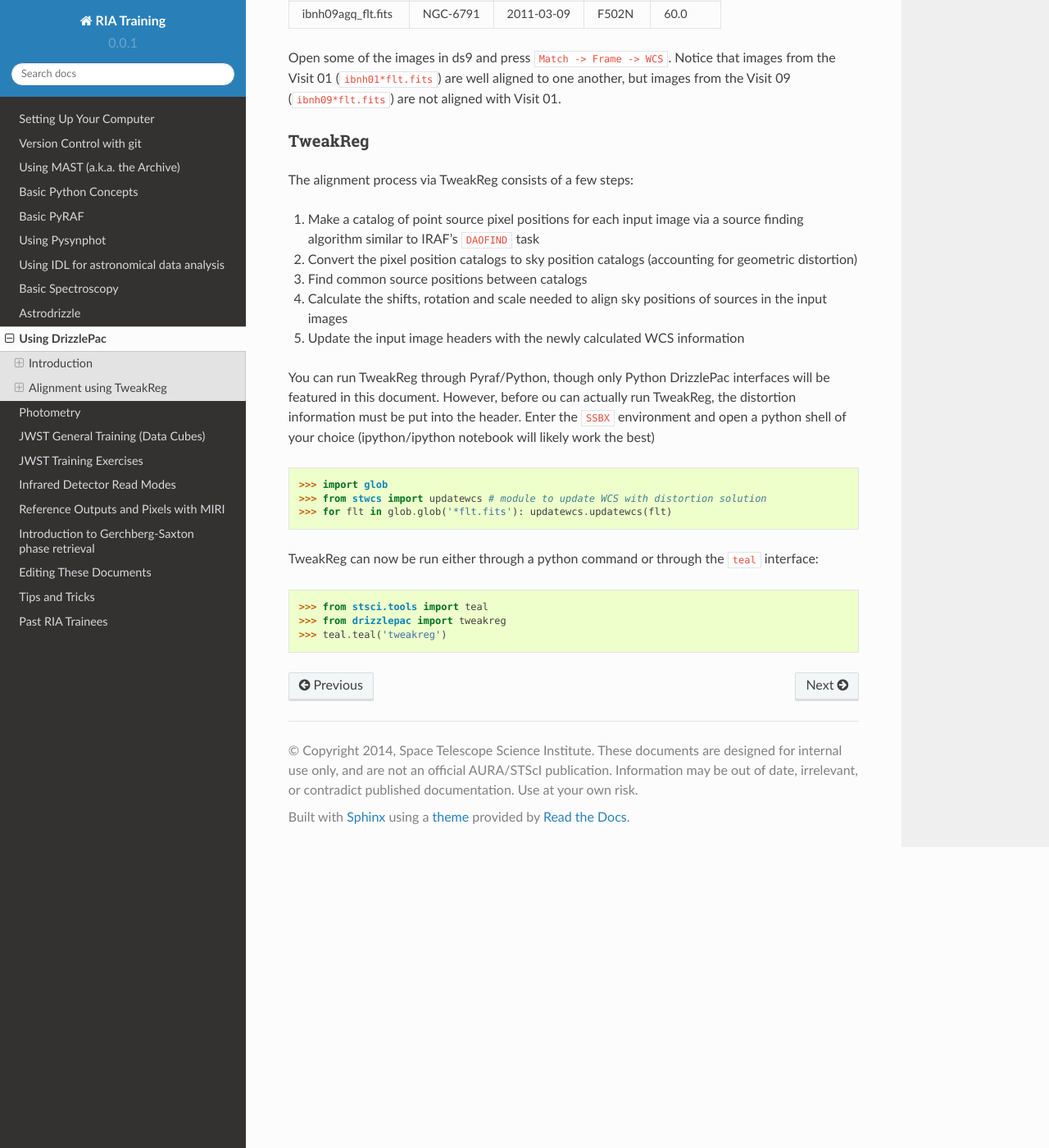
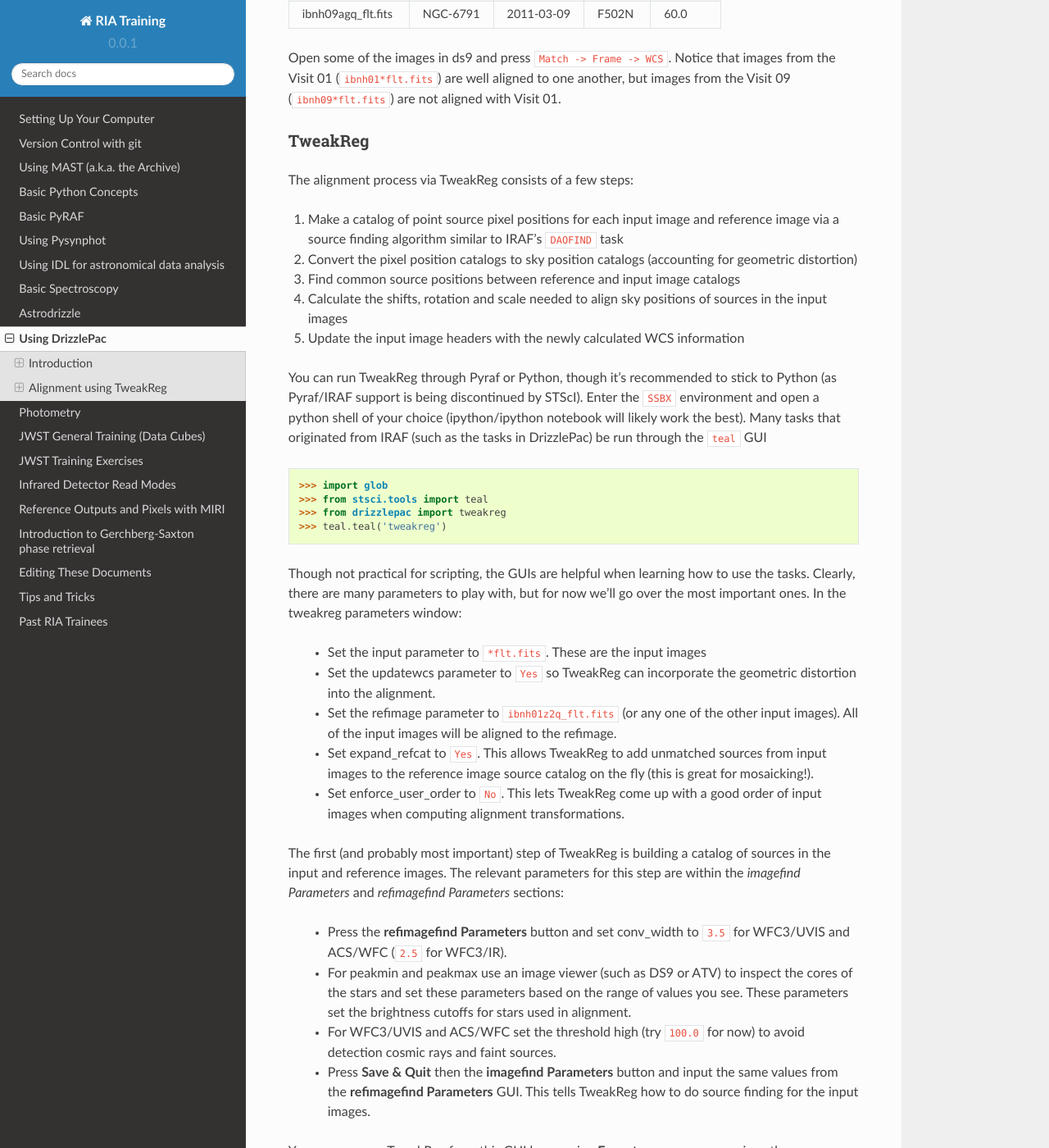
Before and after one commit to staceybright/training-library, a Sphinx documentation site: the page built from source/drizzle.txt, in a window 1280 px wide and 1400 px high, scrolled down 5967 px. Shown: the whole window at 82% size. Built offline with Sphinx 7.4.7 and the Read the Docs theme 2.0.0, drawn with Linux system fonts in a browser that asks for light colours; some of the changed text lies outside the part shown.

Commit message:
Almost finished alignment section

```diff
--- a/source/drizzle.txt
+++ b/source/drizzle.txt
@@ -75,7 +75,7 @@
 Steps one through seven are the main steps of the AstroDrizzle process.  Steps one through three remove distortion and reject any permanently 'bad' pixels (dead pixels, blobs, etc) whereas steps four through six flag and reject cosmic rays.  Step 7 creates the final optimized drizzled product which can be used for step 8 at your leisure.
 
 Alignment using TweakReg
-=========
+========================
 
 Images taken within the same visit are usually aligned (registered) to each other and often do not need to be registered.  However, uncertainties in the guide star catalog introduce errors in the pointing of the telescope, so images taken in separate visits should not be assumed to be aligned.  An example of misaligned images is shown below:
 
@@ -120,20 +120,59 @@
 --------
 The alignment process via TweakReg consists of a few steps:
 
-1. Make a catalog of point source pixel positions for each input image via a source finding algorithm similar to IRAF's ``DAOFIND`` task
+1. Make a catalog of point source pixel positions for each input image and reference image via a source finding algorithm similar to IRAF's ``DAOFIND`` task
 #. Convert the pixel position catalogs to sky position catalogs (accounting for geometric distortion)
-#. Find common source positions between catalogs
+#. Find common source positions between reference and input image catalogs
 #. Calculate the shifts, rotation and scale needed to align sky positions of sources in the input images
 #. Update the input image headers with the newly calculated WCS information
 
-You can run TweakReg through Pyraf/Python, though only Python DrizzlePac interfaces will be featured in this document.  However, before ou can actually run TweakReg, the distortion information must be put into the header.  Enter the ``SSBX`` environment and open a python shell of your choice (ipython/ipython notebook will likely work the best) ::
+You can run TweakReg through Pyraf or Python, though it's recommended to stick to Python (as Pyraf/IRAF support is being discontinued by STScI).  Enter the ``SSBX`` environment and open a python shell of your choice (ipython/ipython notebook will likely work the best).  Many tasks that originated from IRAF (such as the tasks in DrizzlePac) be run through the ``teal`` GUI ::
 
 >>> import glob
->>> from stwcs import updatewcs # module to update WCS with distortion solution
->>> for flt in glob.glob('*flt.fits'): updatewcs.updatewcs(flt)
-
-TweakReg can now be run either through a python command or through the ``teal`` interface: ::
-
 >>> from stsci.tools import teal
 >>> from drizzlepac import tweakreg
 >>> teal.teal('tweakreg')
+
+Though not practical for scripting, the GUIs are helpful when learning how to use the tasks.  Clearly, there are many parameters to play with, but for now we'll go over the most important ones.  In the tweakreg parameters window:
+
+    * Set the input parameter to ``*flt.fits``.  These are the input images
+    * Set the updatewcs parameter to ``Yes`` so TweakReg can incorporate the geometric distortion into the alignment.
+    * Set the refimage parameter to ``ibnh01z2q_flt.fits`` (or any one of the other input images).  All of the input images will be aligned to the refimage.
+    * Set expand_refcat to ``Yes``.  This allows TweakReg to add unmatched sources from input images to the reference image source catalog on the fly (this is great for mosaicking!).
+    * Set enforce_user_order to ``No``.  This lets TweakReg come up with a good order of input images when computing alignment transformations.
+
+The first (and probably most important) step of TweakReg is building a catalog of sources in the input and reference images.  The relevant parameters for this step are within the *imagefind Parameters* and *refimagefind Parameters* sections:
+
+    * Press the **refimagefind Parameters** button and set conv_width to ``3.5`` for WFC3/UVIS and ACS/WFC (``2.5`` for WFC3/IR).
+    * For peakmin and peakmax use an image viewer (such as DS9 or ATV) to inspect the cores of the stars and set these parameters based on the range of values you see.  These parameters set the brightness cutoffs for stars used in alignment.
+    * For WFC3/UVIS and ACS/WFC set the threshold high (try ``100.0`` for now) to avoid detection cosmic rays and faint sources.
+    * Press **Save & Quit** then the **imagefind Parameters** button and input the same values from the **refimagefind Parameters** GUI.  This tells TweakReg how to do source finding for the input images.
+
+You can now run TweakReg from this GUI by pressing **Execute**, or you can run via python command.  To do the latter press **Save & Quit** and type in your python shell: ::
+
+>>> tweakreg.TweakReg(glob.glob('*flt.fits'))
+
+The parameter values you populated in the GUI are saved and used when you call TweakReg through the command.  However, if you do not want to use the GUI at all, you can set all of the parameters within the TweakReg call: ::
+
+    >>> findpars = {'threshold':100.,'conv_width':3.5,'peakmin':1000.,'peakmax':40000.}
+    # Parameters in sub parameter windows are passed as dictionaries
+    >>> tweakreg.TweakReg(glob.glob('*flt.fits'), expand_refcat=True, enforce_user_order=False,
+    ...                   updatewcs=True, refimage='ibnh01z2q_flt.fits', imagefindcfg=findpars,
+    ...                   refimagefindcfg=findpars)
+
+TweakReg will then output a number of messages detailing the sources, matches, and shifts that were found and will also make plots that help indicate the quality of alignment solution:
+
+.. image:: figures/drizzle/hist2d_ibnh09a5q_flt.png
+    :scale: 50 %
+    :alt: histogram_2d
+.. image:: figures/drizzle/vector_ibnh09a5q_flt.png
+    :scale: 35 %
+    :alt: vector_residuals
+
+.. image:: figures/drizzle/residuals_ibnh09a5q_flt.png
+    :scale: 100 %
+    :alt: histogram_2d
+
+Coach made some plots, explain dis later pl0x
+
+If the residuals do not show any systematics and are small enough to indicate good alignments then TweakReg can be rerun with the updatehder set to ``Yes`` in the GUI or given as the keyword ``updatehdr=True`` in the call from python.  When all the images are aligned, you can then proceed to run AstroDrizzle.
```
Also changed, not shown: source/figures/drizzle/hist2d_ibnh09a5q_flt.png (added), source/figures/drizzle/residuals_ibnh09a5q_flt.png (added), source/figures/drizzle/vector_ibnh09a5q_flt.png (added).
